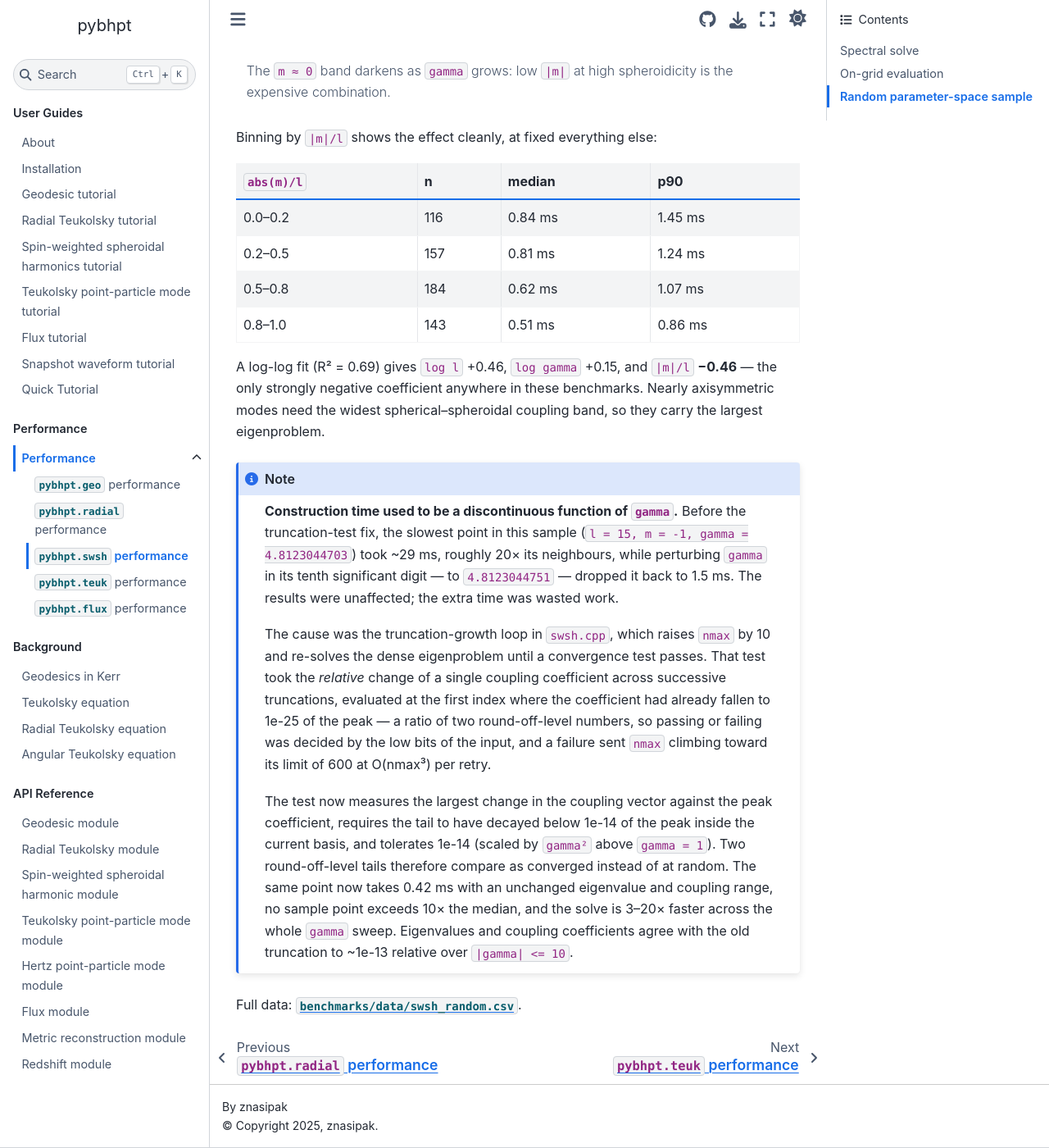
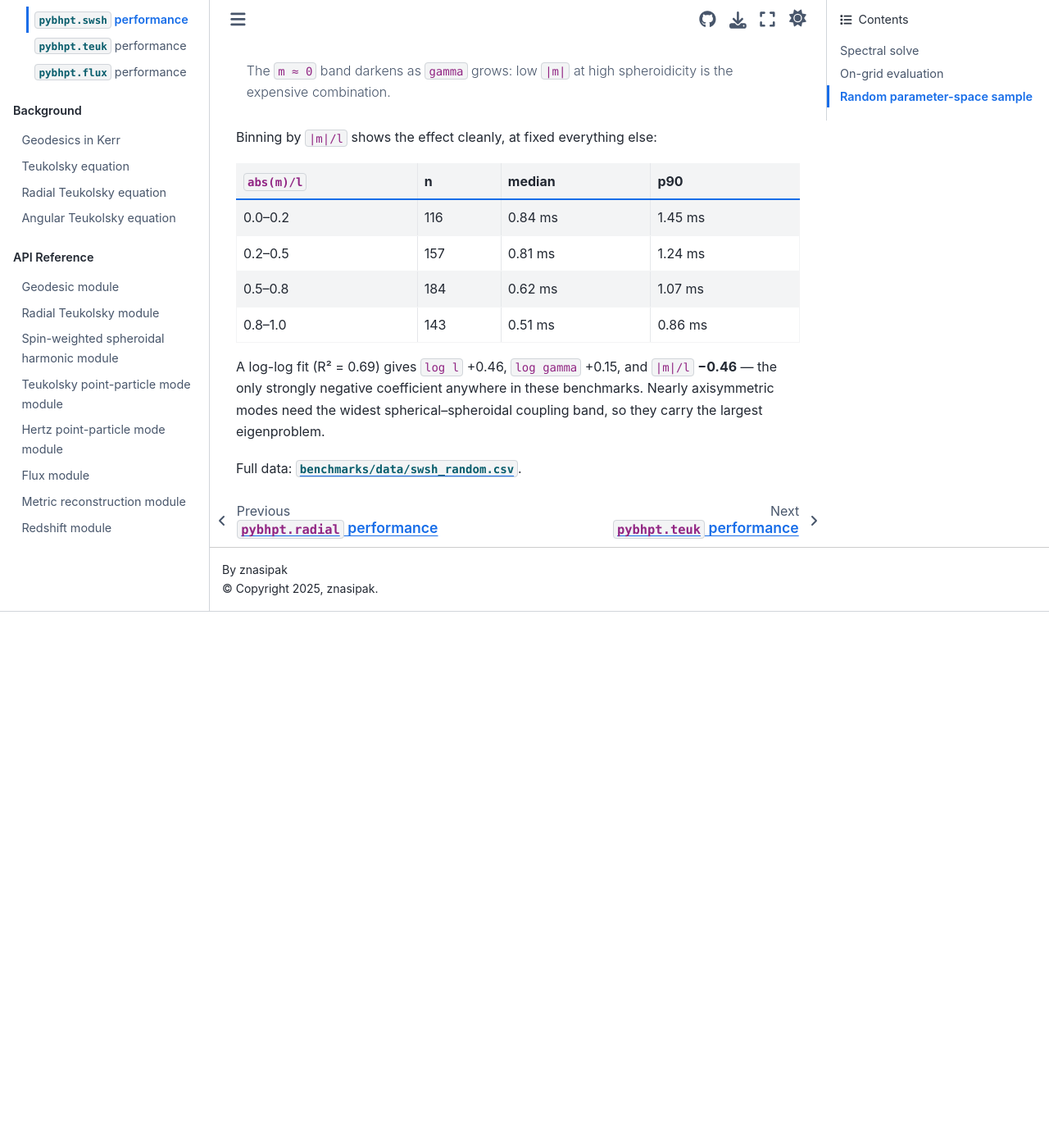
Before and after one commit to znasipak/pybhpt, a Sphinx documentation site: the page built from docs/performance/swsh.md, in a window 1280 px wide and 1400 px high, scrolled down 3312 px. Shown: the whole window at 82% size. Built offline with Sphinx 7.4.7 and the Sphinx Book theme 1.1.4, drawn with Linux system fonts in a browser that asks for light colours; after the commit the page ends 4058 px from its top, so only the background shows below that.

Commit message:
Updated docs, examples, and .gitignore

````diff
--- a/docs/performance/swsh.md
+++ b/docs/performance/swsh.md
@@ -98,27 +98,4 @@ the only strongly negative coefficient anywhere in these benchmarks. Nearly axis
 modes need the widest spherical–spheroidal coupling band, so they carry the largest
 eigenproblem.
 
-```{note}
-**Construction time used to be a discontinuous function of `gamma`.** Before the
-truncation-test fix, the slowest point in this sample (`l = 15, m = -1, gamma = 4.8123044703`) took ~29 ms,
-roughly 20× its neighbours, while perturbing `gamma` in its tenth significant digit — to
-`4.8123044751` — dropped it back to 1.5 ms. The results were unaffected; the extra time was
-wasted work.
-
-The cause was the truncation-growth loop in `swsh.cpp`, which raises `nmax` by 10 and
-re-solves the dense eigenproblem until a convergence test passes. That test took the
-*relative* change of a single coupling coefficient across successive truncations, evaluated
-at the first index where the coefficient had already fallen to 1e-25 of the peak — a ratio
-of two round-off-level numbers, so passing or failing was decided by the low bits of the
-input, and a failure sent `nmax` climbing toward its limit of 600 at O(nmax³) per retry.
-
-The test now measures the largest change in the coupling vector against the peak
-coefficient, requires the tail to have decayed below 1e-14 of the peak inside the current
-basis, and tolerates 1e-14 (scaled by `gamma²` above `gamma = 1`). Two round-off-level tails
-therefore compare as converged instead of at random. The same point now takes 0.42 ms with
-an unchanged eigenvalue and coupling range, no sample point exceeds 10× the median, and the
-solve is 3–20× faster across the whole `gamma` sweep. Eigenvalues and coupling coefficients
-agree with the old truncation to ~1e-13 relative over `|gamma| <= 10`.
-```
-
 Full data: [`benchmarks/data/swsh_random.csv`](https://github.com/znasipak/pybhpt/blob/main/benchmarks/data/swsh_random.csv).
````
Also changed, not shown: 2 other files.
